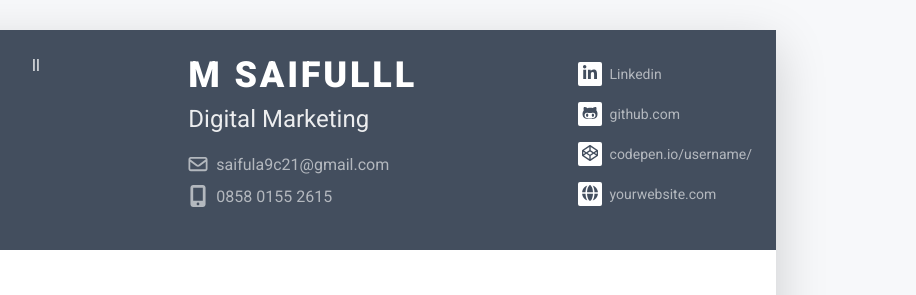
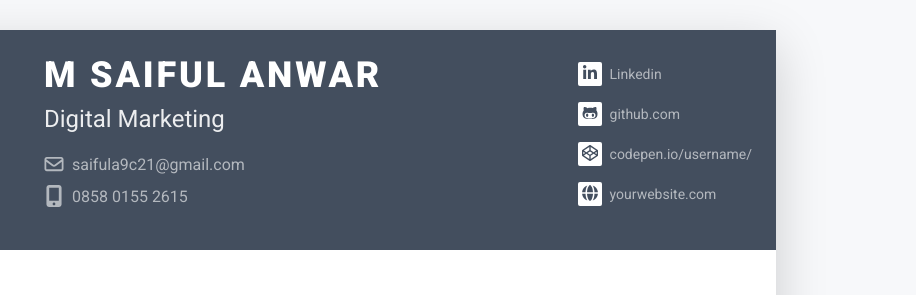
Before and after one commit to saifula9c21/cv_saiful, a plain HTML site: page index.html in a window 1280 px wide. Shown: the top 295 px of the page, 364-1280 px from the left. Drawn offline with Linux system fonts and the light colour scheme.

Commit message:
CHANGE NAME

```diff
--- a/index.html
+++ b/index.html
@@ -33,9 +33,9 @@
 				        <img class="picture" src="assets/images/saiful.png" alt="">
 				    </div><!--//col-->
 				    <div class="col">
-					    <div class="row p-4 justify-content-center justify-content-md-between">ll
+					    <div class="row p-4 justify-content-center justify-content-md-between">
 						    <div class="primary-info col-auto">
-							    <h1 class="name mt-0 mb-1 text-white text-uppercase text-uppercase">M SAIFULll</h1>
+							    <h1 class="name mt-0 mb-1 text-white text-uppercase text-uppercase">M SAIFUL ANWAR </h1>
 							    <div class="title mb-3">Digital Marketing</div>
 							    <ul class="list-unstyled">
 								    <li class="mb-2"><a class="text-link" href="#"><i class="far fa-envelope fa-fw me-2" data-fa-transform="grow-3"></i>saifula9c21@gmail.com</a></li>
```
